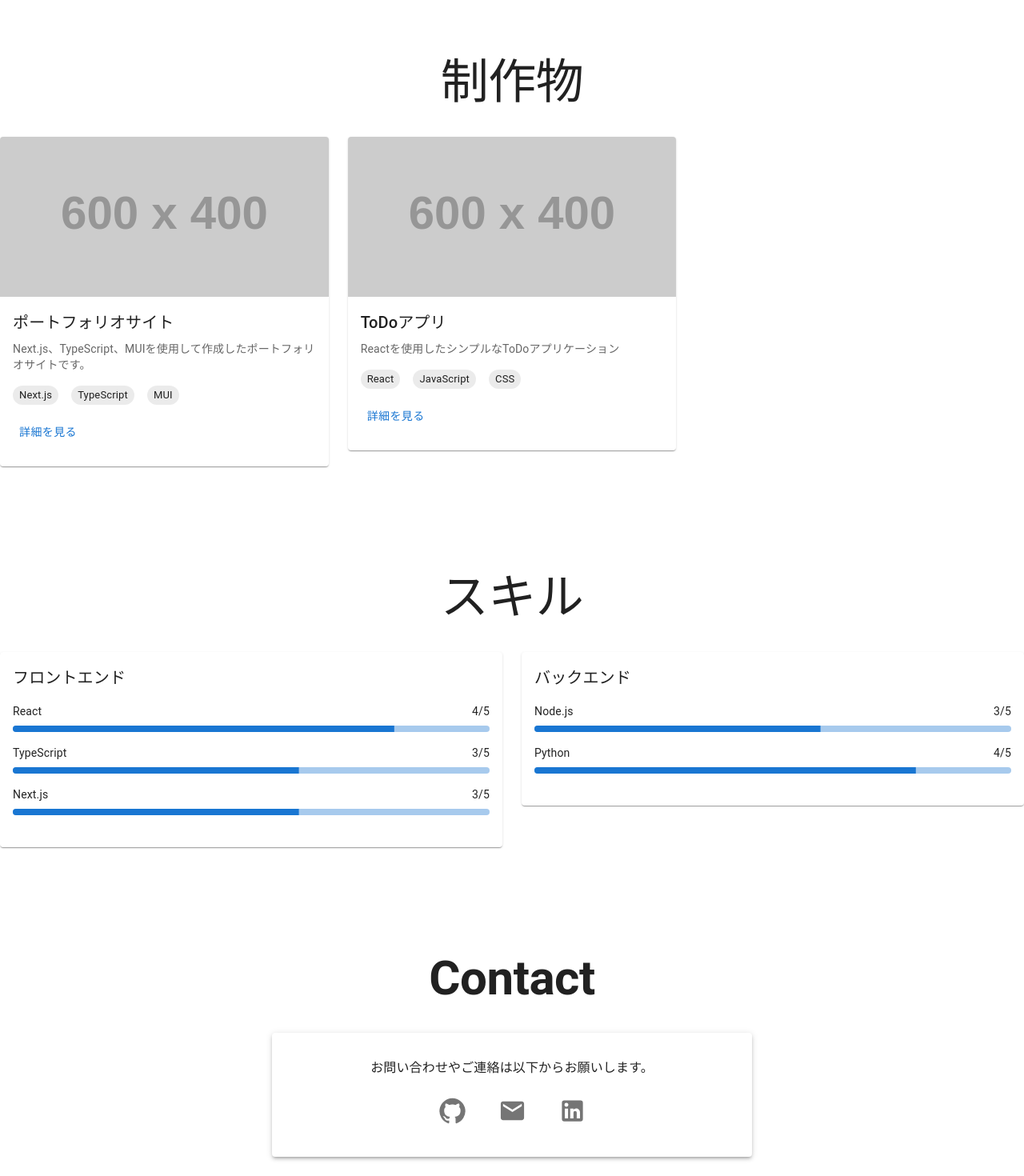
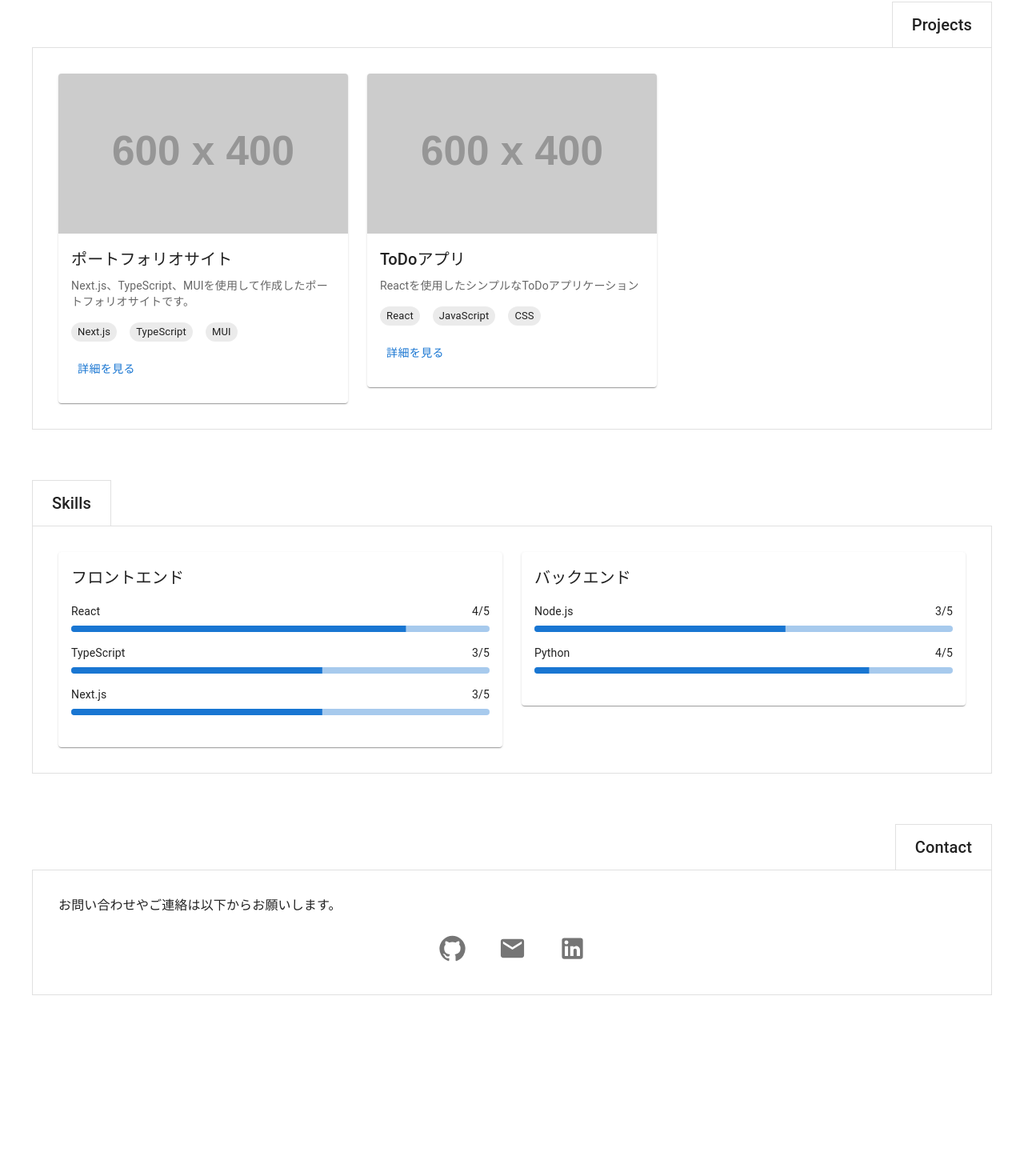
Before and after one commit to Yama9120/my_portfolio, a Next.js app: page / in a window 1280 px wide. Shown: the part 1151-2621 px from the top of the page at 80% size. After the commit the page ends 2459 px from the top, so only its background shows below. Built offline with nearby package versions, Linux system fonts and the light colour scheme.

Commit message:
feat: base common design

```diff
--- a/app/components/sections/contact.tsx
+++ b/app/components/sections/contact.tsx
@@ -4,36 +4,13 @@ import { Box, Container, Typography, Link, Stack, IconButton, Paper } from "@mui
 import GitHubIcon from '@mui/icons-material/GitHub';
 import EmailIcon from '@mui/icons-material/Email';
 import LinkedInIcon from '@mui/icons-material/LinkedIn';
+import SectionContainer from "../ui/section-container";
 
 export default function Contact() {
   return (
-    <Box
-      component="section"
-      sx={{
-        py: 8,
-      }}
-    >
-      <Container maxWidth="lg">
-        <Typography
-          variant="h2"
-          align="center"
-          sx={{
-            mb: 4,
-            fontWeight: "bold"
-          }}
-        >
-          Contact
-        </Typography>
+    <SectionContainer title="Contact" align="right">
+      <Box sx={{ p: 4 }}>
 
-        <Paper
-          elevation={3}
-          sx={{
-            p: 4,
-            maxWidth: "600px",
-            mx: "auto",
-            textAlign: "center"
-          }}
-        >
           <Typography variant="body1" paragraph>
             お問い合わせやご連絡は以下からお願いします。
           </Typography>
@@ -87,8 +64,8 @@ export default function Contact() {
                 <LinkedInIcon fontSize="large" />
             </IconButton>
           </Stack>
-        </Paper>
-      </Container>
-    </Box>
+
+      </Box>
+    </SectionContainer>
   );
 }
--- a/app/components/sections/projects.tsx
+++ b/app/components/sections/projects.tsx
@@ -1,13 +1,14 @@
+"use client";
+
+import SectionContainer from '../ui/section-container';
 import { Box, Typography, Grid } from '@mui/material';
 import ProjectCard from '../ui/project-card';
 import { projects } from '@/app/lib/data/projects';
 
 export default function Projects() {
     return (
-    <Box component="section" py={8}>
-      <Typography variant="h2" textAlign="center" mb={4}>
-        制作物
-      </Typography>
+        <SectionContainer title="Projects" align="right">
+            <Box sx={{ p: 4 }}>
                 <Grid container spacing={3}>
                     {projects.map((project) => (
                         <Grid item xs={12} sm={6} md={4} key={project.id}>
@@ -16,5 +17,6 @@ export default function Projects() {
                     ))}
                 </Grid>
             </Box>
+        </SectionContainer>
     );
 }
--- a/app/components/sections/skill.tsx
+++ b/app/components/sections/skill.tsx
@@ -1,13 +1,12 @@
 import { Box, Typography, Grid } from '@mui/material';
 import SkillCard from '../ui/skill-card';
 import { skills } from '@/app/lib/data/skills';
+import SectionContainer from '../ui/section-container';
 
 export default function Skills() {
   return (
-    <Box component="section" py={8}>
-      <Typography variant="h2" textAlign="center" mb={4}>
-        スキル
-      </Typography>
+    <SectionContainer title="Skills" align="left">
+      <Box sx={{ p: 4 }}>
         <Grid container spacing={3}>
           {skills.map((skill) => (
             <Grid item xs={12} sm={6} key={skill.id}>
@@ -16,5 +15,6 @@ export default function Skills() {
           ))}
         </Grid>
       </Box>
+    </SectionContainer>
   );
 }
```
Lines whose indentation alone changed are shown as unchanged.
